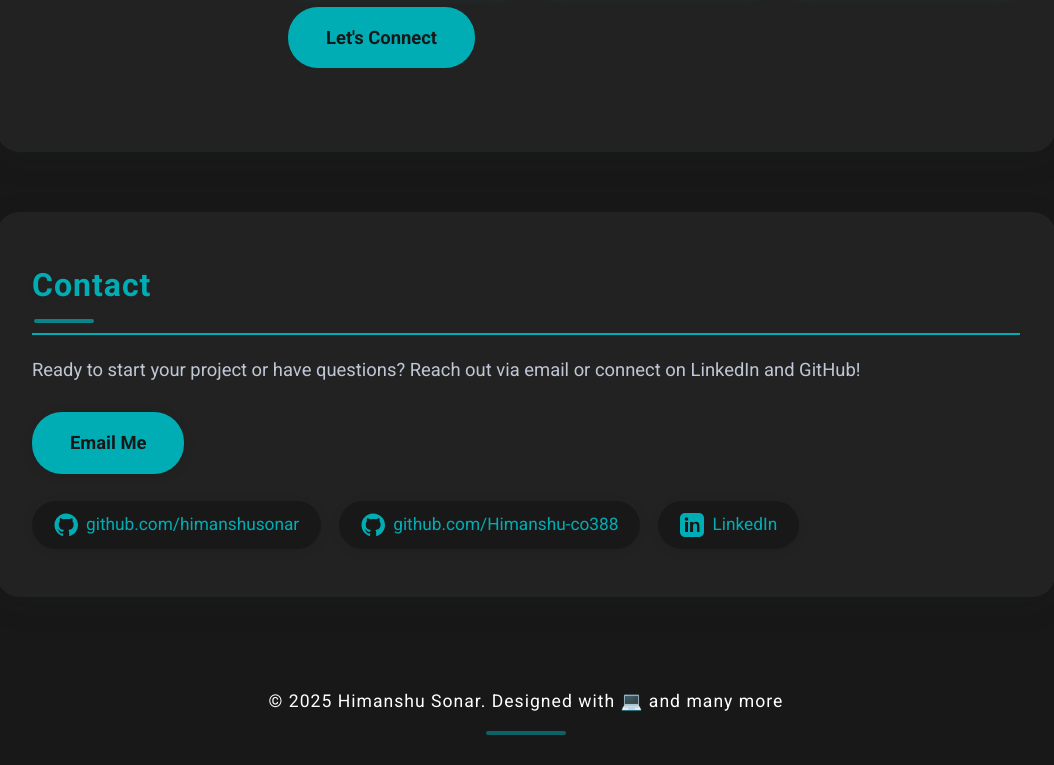
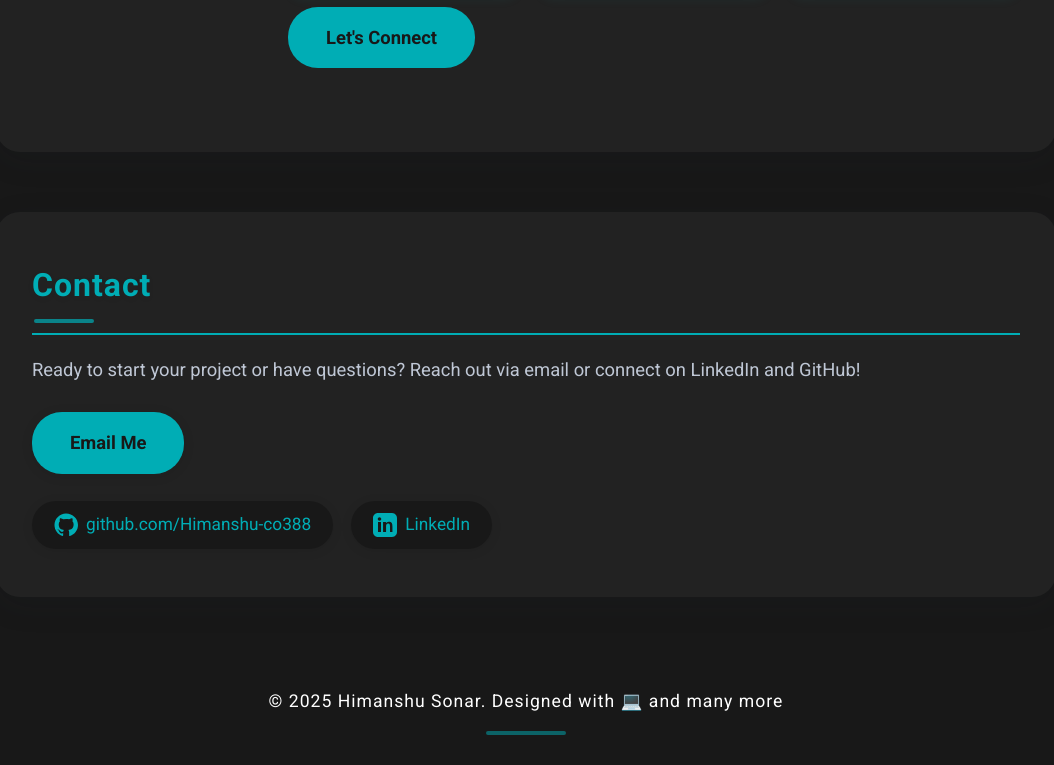
Before and after one commit to Himanshu-co388/personal-webpage, a plain HTML site: page index.html in a window 1280 px wide. Shown: the part 1147-1912 px from the top of the page, without its empty margins (114-1168 px from the left). Drawn offline with Linux system fonts and the light colour scheme.

Commit message:
modified

```diff
--- a/index.html
+++ b/index.html
@@ -552,10 +552,6 @@
       <p class="contact-desc">Ready to start your project or have questions? Reach out via email or connect on LinkedIn and GitHub!</p>
       <a href="mailto:himanshuso388@gmail.com" class="btn pulse contact-btn">Email Me</a>
       <div class="social-links">
-        <a href="https://github.com/himanshusonar" target="_blank" title="GitHub" class="social-bounce">
-          <svg viewBox="0 0 24 24"><path d="M12 .5C5.73.5.5 5.73.5 12c0 5.08 3.29 9.39 7.86 10.93.58.11.79-.25.79-.56v-2.02c-3.2.7-3.87-1.54-3.87-1.54-.53-1.34-1.3-1.7-1.3-1.7-1.06-.72.08-.71.08-.71 1.17.08 1.79 1.2 1.79 1.2 1.04 1.78 2.73 1.27 3.4.97.11-.75.41-1.27.75-1.56-2.56-.29-5.26-1.28-5.26-5.7 0-1.26.45-2.29 1.19-3.09-.12-.29-.52-1.46.11-3.04 0 0 .98-.31 3.21 1.18a11.2 11.2 0 0 1 2.93-.39c.99.01 1.99.13 2.93.39 2.23-1.49 3.21-1.18 3.21-1.18.63 1.58.23 2.75.11 3.04.74.8 1.19 1.83 1.19 3.09 0 4.43-2.7 5.41-5.27 5.7.42.36.8 1.08.8 2.18v3.23c0 .31.21.67.8.56C20.71 21.39 24 17.08 24 12c0-6.27-5.23-11.5-12-11.5z"/></svg>
-          github.com/himanshusonar
-        </a>
         <a href="https://github.com/Himanshu-co388" target="_blank" title="GitHub New" class="social-bounce">
           <svg viewBox="0 0 24 24"><path d="M12 .5C5.73.5.5 5.73.5 12c0 5.08 3.29 9.39 7.86 10.93.58.11.79-.25.79-.56v-2.02c-3.2.7-3.87-1.54-3.87-1.54-.53-1.34-1.3-1.7-1.3-1.7-1.06-.72.08-.71.08-.71 1.17.08 1.79 1.2 1.79 1.2 1.04 1.78 2.73 1.27 3.4.97.11-.75.41-1.27.75-1.56-2.56-.29-5.26-1.28-5.26-5.7 0-1.26.45-2.29 1.19-3.09-.12-.29-.52-1.46.11-3.04 0 0 .98-.31 3.21 1.18a11.2 11.2 0 0 1 2.93-.39c.99.01 1.99.13 2.93.39 2.23-1.49 3.21-1.18 3.21-1.18.63 1.58.23 2.75.11 3.04.74.8 1.19 1.83 1.19 3.09 0 4.43-2.7 5.41-5.27 5.7.42.36.8 1.08.8 2.18v3.23c0 .31.21.67.8.56C20.71 21.39 24 17.08 24 12c0-6.27-5.23-11.5-12-11.5z"/></svg>
           github.com/Himanshu-co388
```
